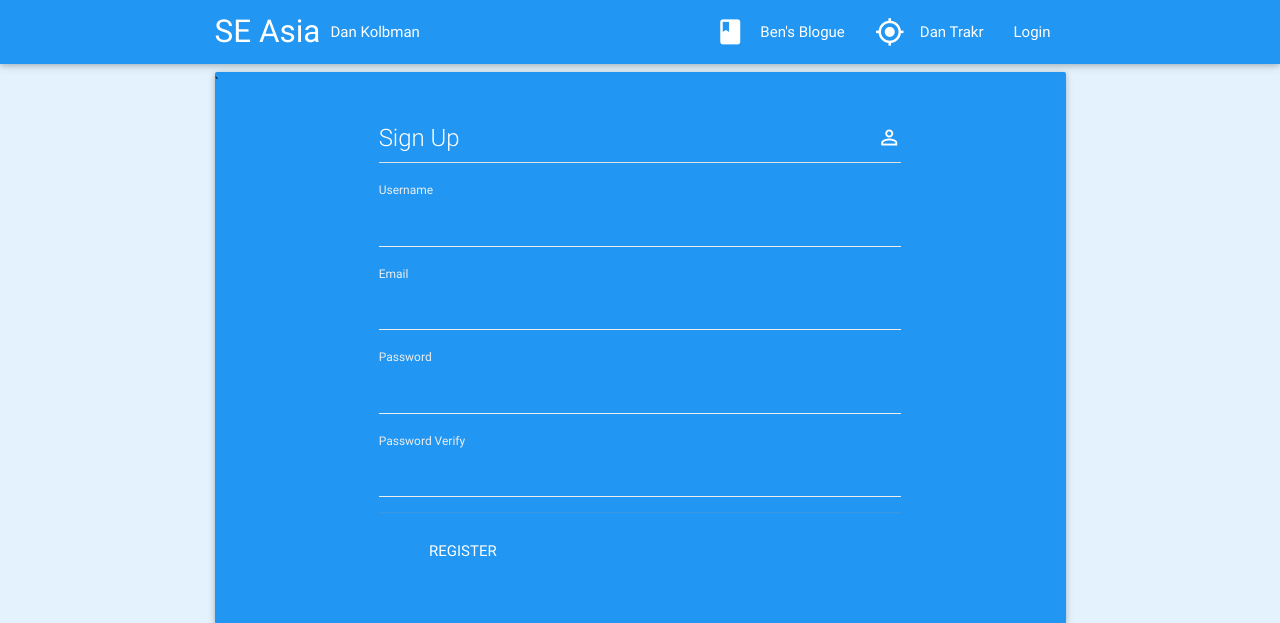
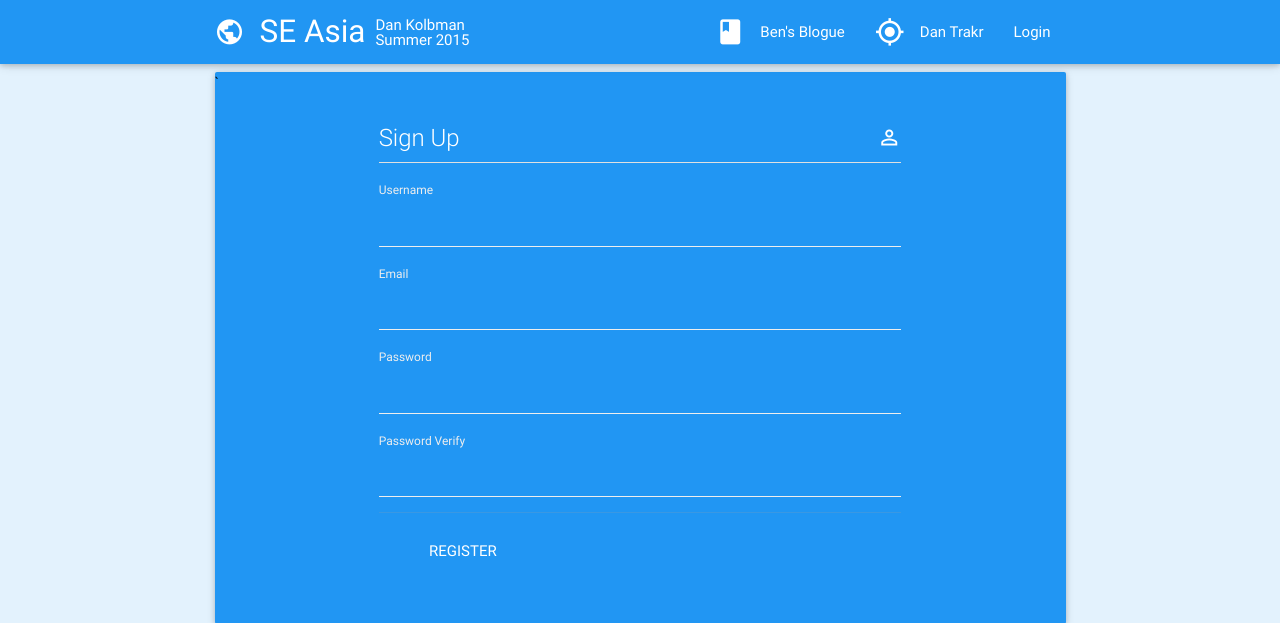
Before and after one commit to dankolbman/travel_blahg, a Flask app: page /register in a window 1280 px wide. Shown: the top 623 px of the page. Run offline with Flask 2, Linux system fonts and the light colour scheme; some web fonts are replaced.

Commit message:
Style changes. More posts on home

```diff
--- a/blog/static/css/main.css
+++ b/blog/static/css/main.css
@@ -28,4 +28,7 @@ main {
 .subtitle {
   font-size: 1.0rem;
   padding-left: 10px;
+  width: 10rem;
+  line-height: 1rem;
+  padding-top: 18px;
 }
--- a/blog/templates/base.html
+++ b/blog/templates/base.html
@@ -79,6 +79,19 @@
   {% block map %}
   {% endblock %}
 
+  {% block analytics %}
+  <script>
+  (function(i,s,o,g,r,a,m){i['GoogleAnalyticsObject']=r;i[r]=i[r]||function(){
+  (i[r].q=i[r].q||[]).push(arguments)},i[r].l=1*new Date();a=s.createElement(o),
+  m=s.getElementsByTagName(o)[0];a.async=1;a.src=g;m.parentNode.insertBefore(a,m)
+  })(window,document,'script','//www.google-analytics.com/analytics.js','ga');
+
+  ga('create', 'UA-64331978-1', 'auto');
+  ga('send', 'pageview');
+
+  </script>
+  {% endblock %}
+
 
   </body>
 </html>
--- a/blog/templates/includes/navigation.html
+++ b/blog/templates/includes/navigation.html
@@ -4,7 +4,8 @@
   <div class="container">
 
     <a class="brand-logo"  href="{{ url_for('main.index') }}">
-      {{config['APP_NAME']}}<span class="right hide-on-med-and-down subtitle">Dan Kolbman</span>
+      <i class="large mdi-social-public left"></i>
+      {{config['APP_NAME']}}<span class="right hide-on-med-and-down subtitle">Dan Kolbman Summer 2015</span>
       </a>
 
     <a href="#" data-activates="mobile" class="button-collapse right"><i class="mdi-navigation-menu"></i></a>
--- a/blog/templates/index.html
+++ b/blog/templates/index.html
@@ -79,7 +79,7 @@ L.marker([{{post.latitude}}, {{post.longitude}}], {
 {% endfor %}
 ];
 
-//var group = L.featureGroup(markers).addTo(map);
+var group = L.featureGroup(markers).addTo(map);
 //map.fitBounds(group.getBounds());
 map.setView([16.0, 104], 5);
 
--- a/manage.py
+++ b/manage.py
@@ -10,6 +10,7 @@ from blog.models import db, User
 env = os.environ.get('BLOG_ENV', 'dev')
 # Load the settings
 app = create_app('blog.configs.{0}Config'.format( env.capitalize()), env=env)
+print('Using config {0}'.format(env))
 
 manager = Manager(app)
 manager.add_command("server", Server())
```
